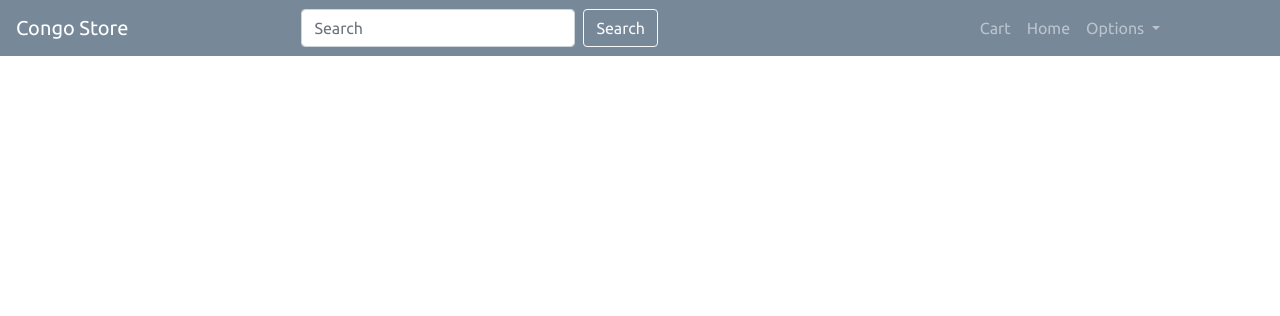
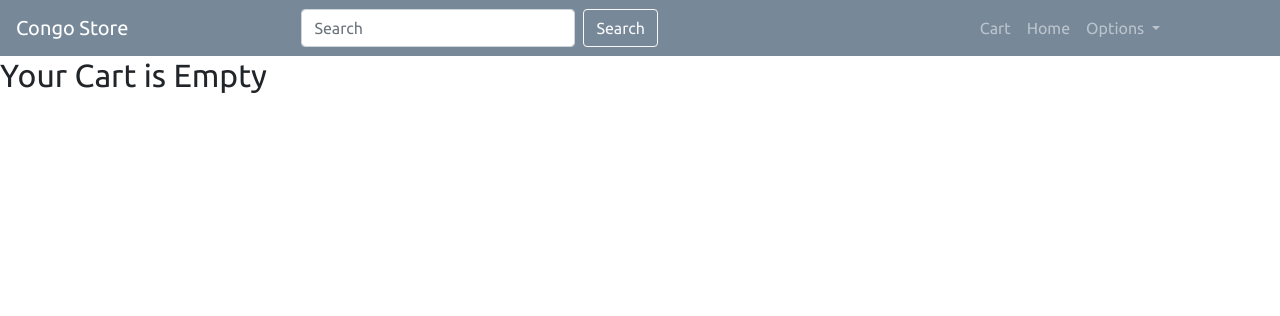
Before and after one commit to mdejac/congoStore, a Flask app: template server/flask_app/templates/cart_view.html in a window 1280 px wide. Shown: the top 316 px of the page. Run offline with Flask 3, Linux system fonts and the light colour scheme; the template is opened without the code that fills it, so the values that code supplies are empty; a user stored in the database is signed in; some libraries are stand-ins or nearby versions.

Commit message:
flask template view cart inital set up

```diff
--- a/server/flask_app/models/cart.py
+++ b/server/flask_app/models/cart.py
@@ -35,8 +35,6 @@ class Cart:
                    WHERE carts.user_id = %(user_id)s AND carts.isPaid = 'false'
                    GROUP BY carts.id;"""
         results = connectToMySQL(cls.db).query_db(query, data)
-        print('********************')
-        print(results)
         if results == ():
             return []
 
--- a/server/flask_app/templates/cart_view.html
+++ b/server/flask_app/templates/cart_view.html
@@ -4,5 +4,16 @@
 
 
 {% block content %}
-
+{% if cart %}
+  <!-- Cart has items -->
+  <h2>Your Cart:</h2>
+  <ul>
+    {% for product in cart.products_in_cart %}
+      <li>{{ product.name }} - {{ product.quantity }}</li>
+    {% endfor %}
+  </ul>
+{% else %}
+  <!-- Cart is empty -->
+  <h2>Your Cart is Empty</h2>
+{% endif %}
 {% endblock %}
--- a/server/flask_app/templates/product_create.html
+++ b/server/flask_app/templates/product_create.html
@@ -42,7 +42,7 @@
 
                  <div class="form-group">
                     <label for="img_url">Upload Product Image</label>
-                    <input type="text" class="form-control" id="img_url" value="default.jpg" name="img_url">
+                    <input type="text" class="form-control" id="img_url" value="img/default.png" name="img_url">
                 </div>
 
                  <div class="text-right mt-3">
--- a/server/flask_app/templates/profile_view.html
+++ b/server/flask_app/templates/profile_view.html
@@ -5,7 +5,7 @@
 
 {% block content %}
 <div class="container">
-    <h2 class="mb-3 mt-3">Your Products</h2>
+    <h2 class="mb-3 mt-3">Your Products for Sale</h2>
     <table class="table table-striped">
       <thead>
         <tr>
```
